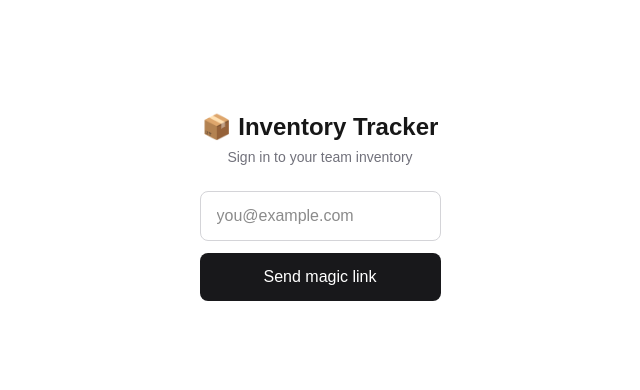
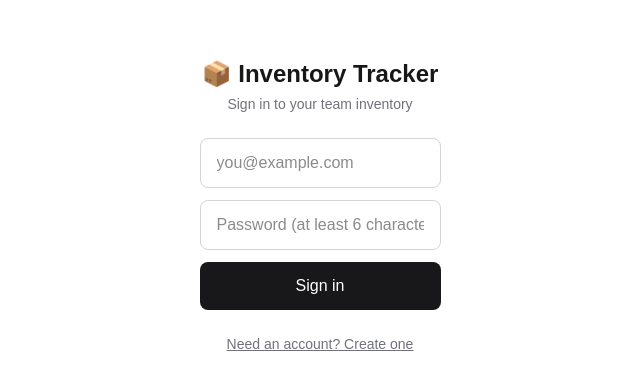
Before and after one commit to yehudaschuck-sketch/inventory-tracker, a Next.js app: page / in a window 1280 px wide. Shown: the part 194-584 px from the top of the page, without its empty margins (320-960 px from the left). Built offline with nearby package versions, Linux system fonts and the light colour scheme; no server answers.

Commit message:
Switch auth to email + password login

```diff
--- a/src/components/Login.tsx
+++ b/src/components/Login.tsx
@@ -4,56 +4,105 @@ import { useState } from "react";
 import { getSupabase } from "@/lib/supabase";
 
 export default function Login() {
+  const [mode, setMode] = useState<"signin" | "signup">("signin");
   const [email, setEmail] = useState("");
-  const [sent, setSent] = useState(false);
+  const [password, setPassword] = useState("");
   const [error, setError] = useState<string | null>(null);
+  const [notice, setNotice] = useState<string | null>(null);
   const [loading, setLoading] = useState(false);
 
   async function handleSubmit(e: React.FormEvent) {
     e.preventDefault();
     setLoading(true);
     setError(null);
-    const { error } = await getSupabase().auth.signInWithOtp({
+    setNotice(null);
+    const supabase = getSupabase();
+
+    if (mode === "signin") {
+      const { error } = await supabase.auth.signInWithPassword({
         email,
-      options: { emailRedirectTo: window.location.origin },
+        password,
       });
+      if (error) setError(error.message);
+      // On success, the auth listener in page.tsx swaps to the app.
+    } else {
+      const { data, error } = await supabase.auth.signUp({ email, password });
+      if (error) {
+        setError(error.message);
+      } else if (!data.session) {
+        // Email confirmation is still on — no session yet.
+        setNotice(
+          "Account created. If email confirmation is on, check your inbox to confirm before signing in."
+        );
+        setMode("signin");
+      }
+      // If a session came back, the auth listener logs us straight in.
+    }
     setLoading(false);
-    if (error) setError(error.message);
-    else setSent(true);
   }
+
+  const field =
+    "rounded-lg border border-zinc-300 bg-transparent px-4 py-3 text-base outline-none focus:border-zinc-900 dark:border-zinc-700 dark:focus:border-zinc-100";
 
   return (
     <div className="mx-auto flex min-h-dvh max-w-sm flex-col justify-center gap-6 p-6">
       <div className="text-center">
         <h1 className="text-2xl font-bold">📦 Inventory Tracker</h1>
-        <p className="mt-1 text-sm text-zinc-500">Sign in to your team inventory</p>
+        <p className="mt-1 text-sm text-zinc-500">
+          {mode === "signin"
+            ? "Sign in to your team inventory"
+            : "Create your account"}
+        </p>
       </div>
 
-      {sent ? (
-        <div className="rounded-xl border border-green-300 bg-green-50 p-4 text-center text-sm text-green-800 dark:border-green-700 dark:bg-green-950/40 dark:text-green-200">
-          Check your email — we sent a magic sign-in link to{" "}
-          <span className="font-medium">{email}</span>. Open it on this device.
-        </div>
-      ) : (
       <form onSubmit={handleSubmit} className="flex flex-col gap-3">
         <input
           type="email"
           required
+          autoComplete="email"
           value={email}
           onChange={(e) => setEmail(e.target.value)}
           placeholder="you@example.com"
-            className="rounded-lg border border-zinc-300 bg-transparent px-4 py-3 text-base outline-none focus:border-zinc-900 dark:border-zinc-700 dark:focus:border-zinc-100"
+          className={field}
+        />
+        <input
+          type="password"
+          required
+          minLength={6}
+          autoComplete={mode === "signin" ? "current-password" : "new-password"}
+          value={password}
+          onChange={(e) => setPassword(e.target.value)}
+          placeholder="Password (at least 6 characters)"
+          className={field}
         />
         <button
           type="submit"
           disabled={loading}
           className="rounded-lg bg-zinc-900 px-4 py-3 font-medium text-white disabled:opacity-50 dark:bg-zinc-100 dark:text-zinc-900"
         >
-            {loading ? "Sending…" : "Send magic link"}
+          {loading
+            ? "Please wait…"
+            : mode === "signin"
+              ? "Sign in"
+              : "Create account"}
         </button>
+
         {error && <p className="text-sm text-red-600">{error}</p>}
+        {notice && <p className="text-sm text-green-700">{notice}</p>}
       </form>
-      )}
+
+      <button
+        onClick={() => {
+          setMode(mode === "signin" ? "signup" : "signin");
+          setError(null);
+          setNotice(null);
+        }}
+        className="text-center text-sm text-zinc-500 underline"
+      >
+        {mode === "signin"
+          ? "Need an account? Create one"
+          : "Already have an account? Sign in"}
+      </button>
     </div>
   );
 }
```
Lines whose indentation alone changed are shown as unchanged.
